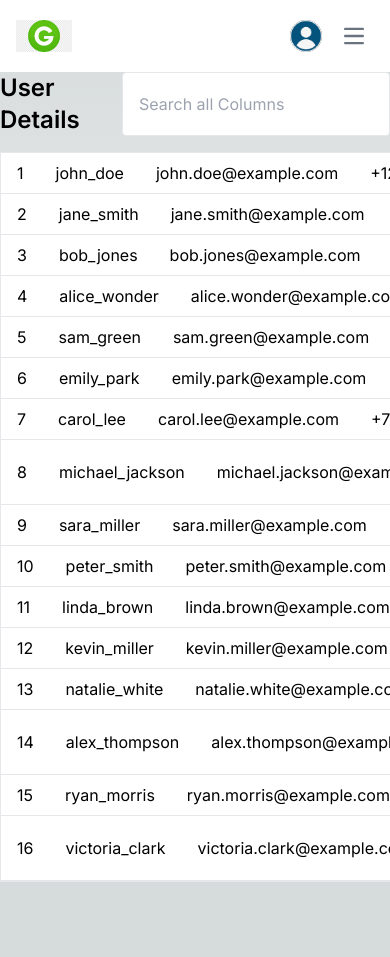
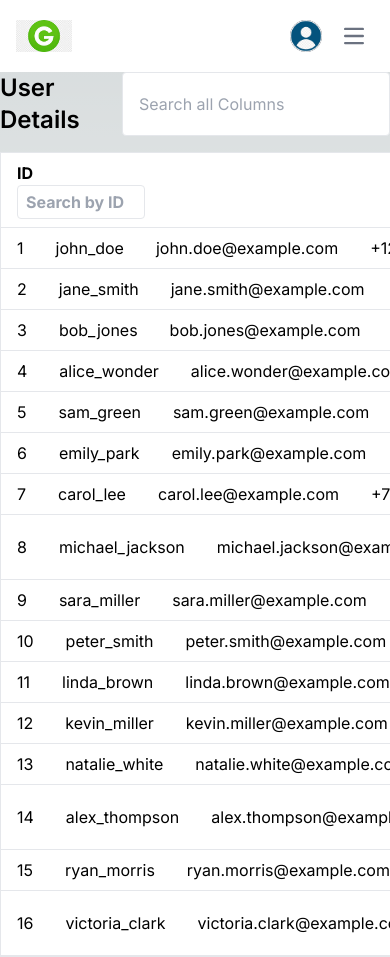
Before and after one commit to Avni17/gne_assignment, a Next.js app: page /user-details in a window 390 px wide. Before the commit the page ends 882 px from the top, so only its background shows below. Built offline with nearby package versions, Linux system fonts and the light colour scheme.

Commit message:
table mobile responsive done

```diff
--- a/app/user-details/UserTable.js
+++ b/app/user-details/UserTable.js
@@ -86,7 +86,7 @@ const UserDetails = () => {
             </Modal>
             <div className="overflow-x-auto">
                 <table className="border border-white-300 bg-white">
-                    <thead className="hidden md:table-header-group">
+                    <thead className="md:table-header-group">
                         <tr>
                             <SearchInput label="ID" value={searchById} onChange={(e) => setSearchById(e.target.value)} />
                             <SearchInput label="Username" value={searchByUsername} onChange={(e) => setSearchByUsername(e.target.value)} />
@@ -106,11 +106,11 @@ const UserDetails = () => {
                                 className="hover:bg-green-100 hover:text-black cursor-pointer block md:table-row"
                                 onClick={() => handleRowClick(user)}
                             >
-                                <td className="py-2 px-4 border-b md:whitespace-nowrap overflow-hidden">{user.id}</td>
-                                <td className="py-2 px-4 border-b md:whitespace-nowrap overflow-hidden">{user.username}</td>
-                                <td className="py-2 px-4 border-b md:whitespace-nowrap overflow-hidden">{user.email}</td>
-                                <td className="py-2 px-4 border-b md:whitespace-nowrap overflow-hidden">{user.phone}</td>
-                                <td className="py-2 px-4 border-b md:whitespace-nowrap overflow-hidden">{user.creationDate}</td>
+                                <td className="py-2 px-4 border-b  overflow-hidden">{user.id}</td>
+                                <td className="py-2 px-4 border-b  overflow-hidden">{user.username}</td>
+                                <td className="py-2 px-4 border-b  overflow-hidden">{user.email}</td>
+                                <td className="py-2 px-4 border-b  overflow-hidden">{user.phone}</td>
+                                <td className="py-2 px-4 border-b  overflow-hidden">{user.creationDate}</td>
                             </tr>
                         ))}
                     </tbody>
--- a/app/user-details/searchInput.js
+++ b/app/user-details/searchInput.js
@@ -10,7 +10,7 @@ const SearchInput = ({ label, value, onChange }) => {
     };
 
     return (
-        <th className="py-2 px-4 border-b text-left " onClick={toggleInputVisibility}>
+        <th className="py-2 px-4 border-b text-left whitespace-nowrap" onClick={toggleInputVisibility}>
             {label} <br />
             {(
                 <input
```
